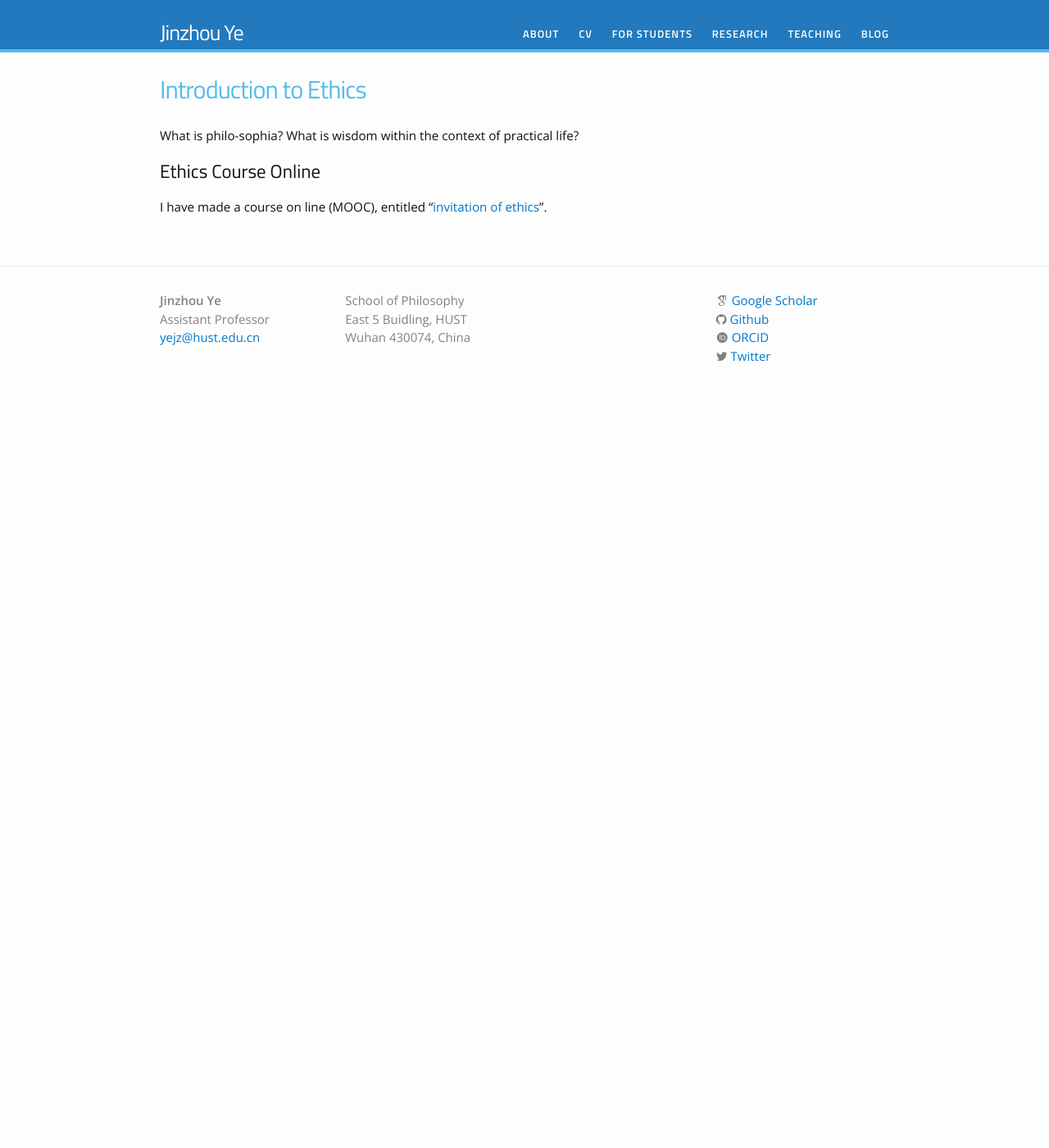
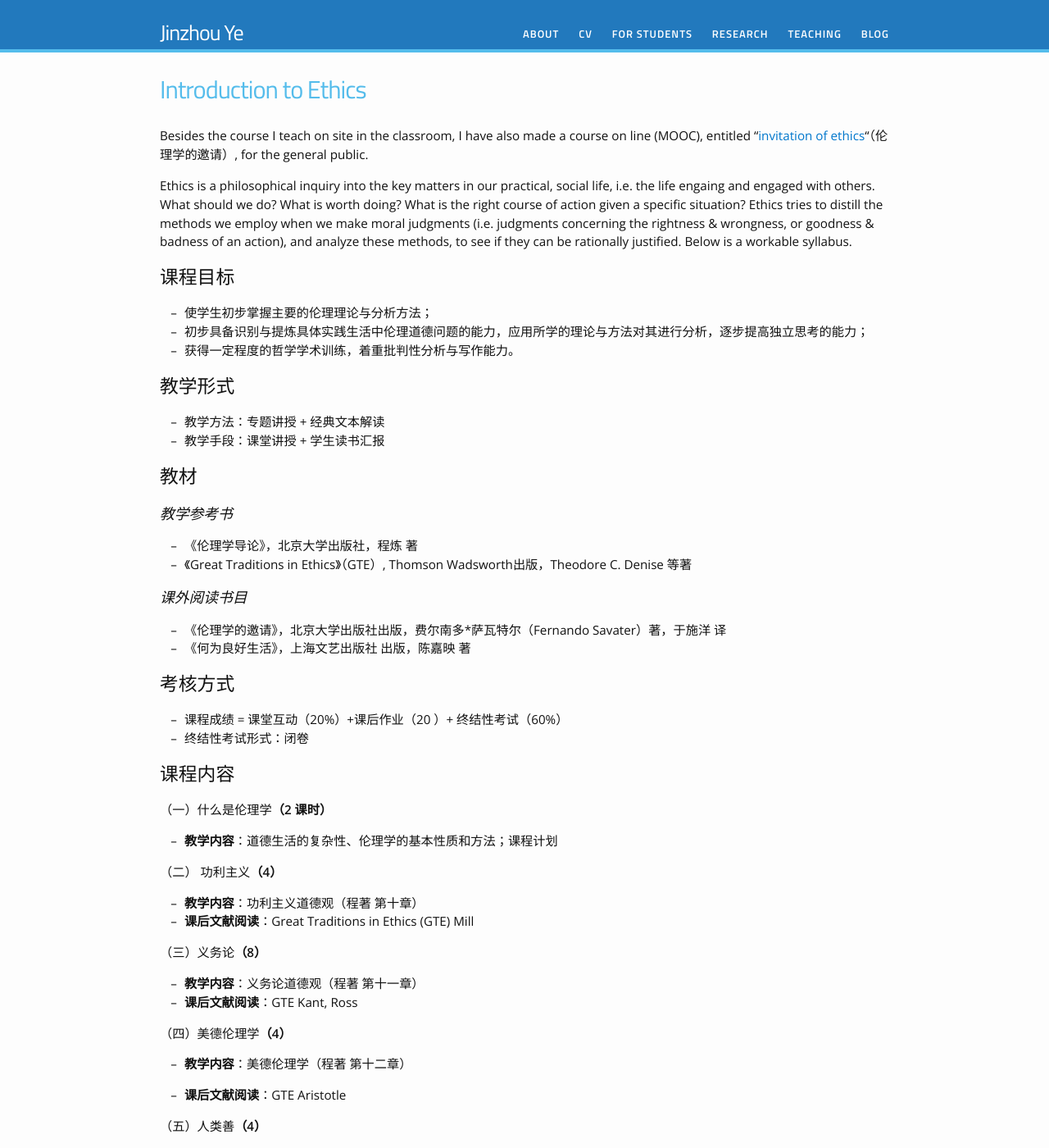
Before and after one commit to yejzh/yejzh.github.io, a Jekyll site: the page built from teaching/ethics.md, in a window 1280 px wide and 1400 px high. Shown: the whole window at 82% size. Built offline with Jekyll 4.4.1, drawn with Linux system fonts in a browser that asks for light colours; nearby versions of some CDN libraries; some web fonts are replaced; some of the changed text lies outside the part shown.

Commit message:
Update ethics.md

```diff
--- a/teaching/ethics.md
+++ b/teaching/ethics.md
@@ -4,8 +4,101 @@ title: Introduction to Ethics
 permalink: /teaching/ethics/
 ---
 
-What is philo-sophia?
-What is wisdom within the context of practical life?
+Besides the course I teach on site in the classroom, I have also made a course on line (MOOC), entitled "[invitation of ethics](https://www.icourse163.org/course/HUST-1003443002)"（伦理学的邀请）, for the general public.
 
-## Ethics Course Online
-I have made a course on line (MOOC), entitled "[invitation of ethics](https://www.icourse163.org/course/HUST-1003443002)".
+Ethics is a philosophical inquiry into the key matters in our practical, social life, i.e. the life engaing and engaged with others. What should we do? What is worth doing? What is the right course of action given a specific situation? Ethics tries to distill the methods we employ when we make moral judgments (i.e. judgments concerning the rightness & wrongness, or goodness & badness of an action), and analyze these methods, to see if they can be rationally justified. Below is a workable syllabus.
+
+
+
+## 课程目标
+
+- 使学生初步掌握主要的伦理理论与分析方法；
+- 初步具备识别与提炼具体实践生活中伦理道德问题的能力，应用所学的理论与方法对其进行分析，逐步提高独立思考的能力；
+- 获得一定程度的哲学学术训练，着重批判性分析与写作能力。
+
+## 教学形式
+
+- 教学方法：专题讲授 + 经典文本解读
+- 教学手段：课堂讲授 + 学生读书汇报
+
+## 教材
+
+### 教学参考书
+
+- 《伦理学导论》，北京大学出版社，程炼 著
+- 《Great Traditions in Ethics》（GTE）, Thomson Wadsworth出版，Theodore C. Denise 等著
+
+### 课外阅读书目
+
+- 《伦理学的邀请》，北京大学出版社出版，费尔南多*萨瓦特尔（Fernando Savater）著，于施洋 译
+- 《何为良好生活》，上海文艺出版社 出版，陈嘉映 著
+
+## 考核方式
+
+- 课程成绩 = 课堂互动（20%）+课后作业（20 ）+ 终结性考试（60%）
+- 终结性考试形式：闭卷
+
+## 课程内容
+
+（一）什么是伦理学**（****2** **课时）**
+- **教学内容**：道德生活的复杂性、伦理学的基本性质和方法；课程计划
+
+（二） 功利主义**（****4****）**
+- **教学内容**：功利主义道德观（程著 第十章）
+- **课后文献阅读**：Great Traditions in Ethics (GTE) Mill
+
+（三）义务论**（****8****）**
+- **教学内容**：义务论道德观（程著 第十一章）
+- **课后文献阅读**：GTE Kant, Ross
+
+（四）美德伦理学**（****4****）**
+
+- **教学内容**：美德伦理学（程著 第十二章）
+
+- **课后文献阅读**：GTE Aristotle
+
+（五）人类善**（****4****）**
+
+- **教学内容**：价值论 （程著 第七章）
+
+- **课后文献阅读**：GRE Epicurus
+
+（六）实践理性**（****4****）**
+
+- **教学内容**：实践理性、理论理性、工具理性 （程著 第八章）
+
+- **课后文献阅读**：GTE Hume
+
+（七）利己主义**（****4****）**
+
+- **教学内容**：利己主义（程著 第一章）
+
+- **课后文献阅读**：GTE Hobbes
+
+（八）决定论**（****4****）**
+
+- **教学内容**：决定论、自由意志、道德责任 （程著 第二章）
+
+- **课后文献阅读**：GTE Ayer
+
+ （九）相对主义**（****4****）**
+
+- **教学内容**：道德相对主义（程著 第四章）
+
+- **课后文献阅读**：GTE Williams
+
+（十）主观主义**（****4****）**
+
+- **教学内容**：主观主义（程著 第五章）
+
+- **课后文献阅读**：GTE Sartre
+
+（十一）科学主义**（****4****）**
+
+- **教学内容**：科学主义（程著 第六章）
+
+- **课后文献阅读**：GTE Mackie
+
+（十二） 理论与方法（**2**）
+
+- **教学内容**：伦理理论与生活实践；理论与方法 （程著 第九章）
```
